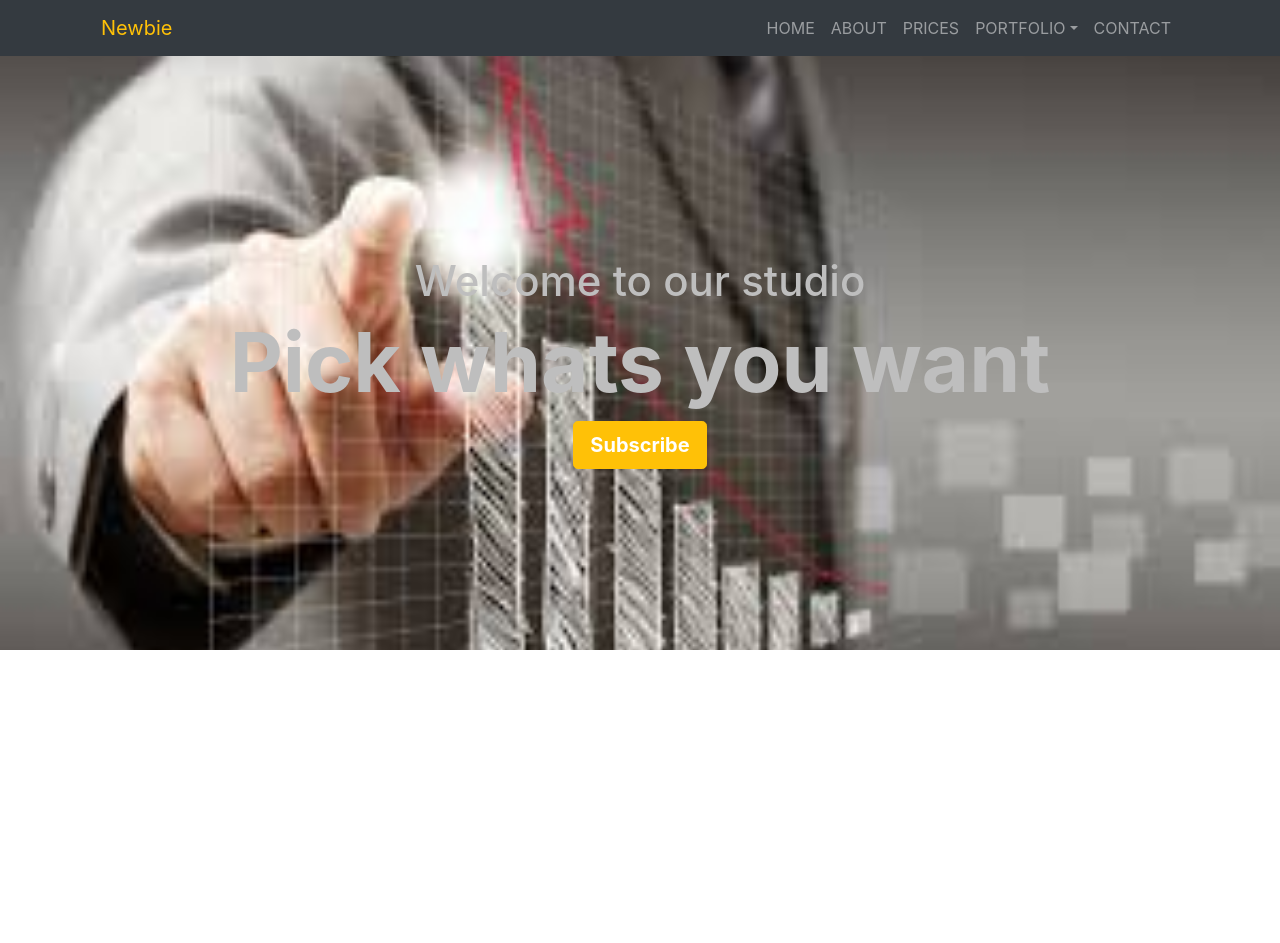
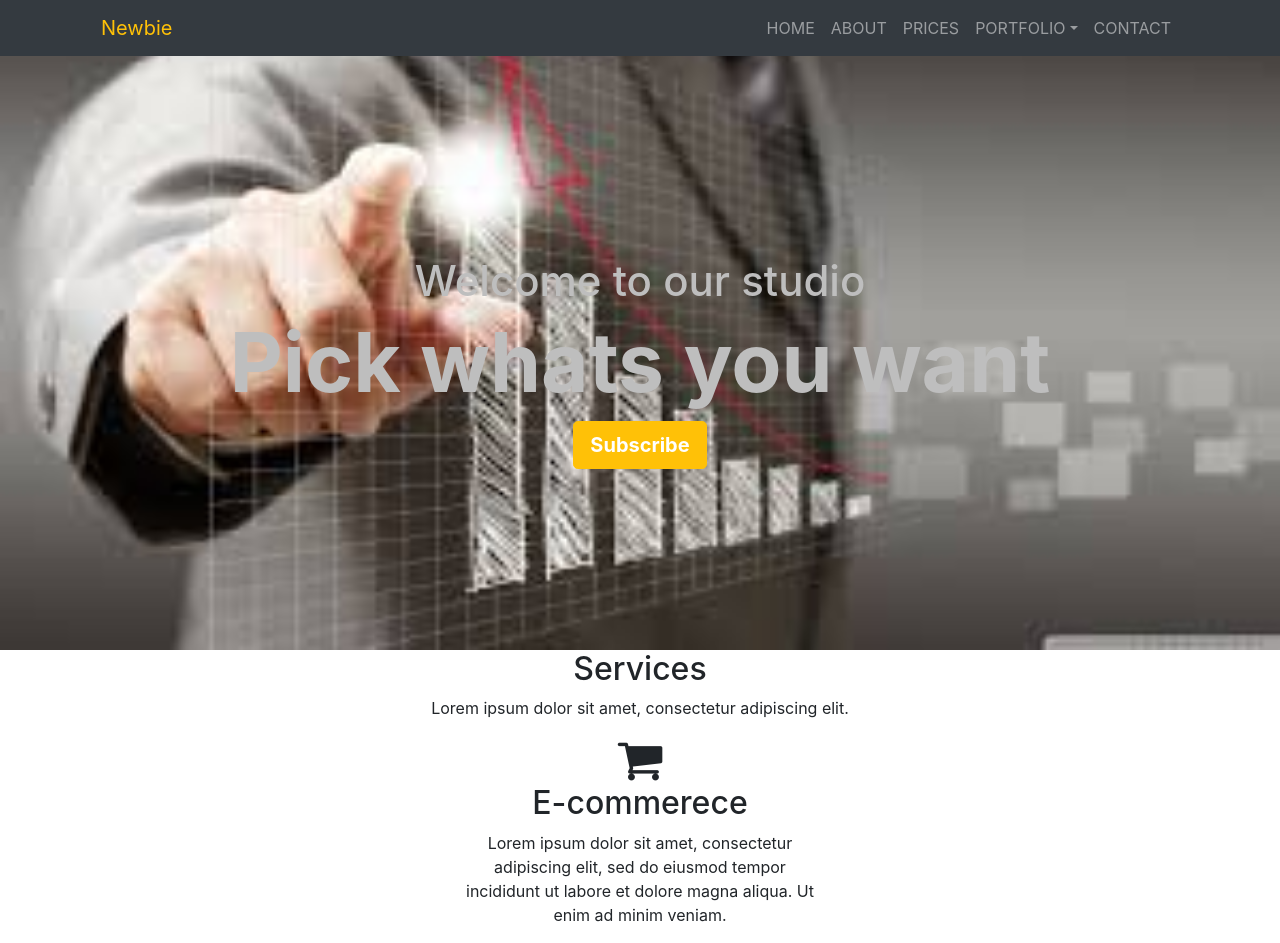
Before and after one commit to shahzain-lab/bootstrap, a React (Create React App) app: page / in a window 1280 px wide. Before the commit the page ends 800 px from the top, so only its background shows below. Built offline with nearby package versions, Linux system fonts and the light colour scheme.

Commit message:
create service

```diff
--- a/public/index.html
+++ b/public/index.html
@@ -9,6 +9,7 @@
       name="description"
       content="Web site created using create-react-app"
     />
+    <link rel="stylesheet" href="https://cdnjs.cloudflare.com/ajax/libs/font-awesome/4.7.0/css/font-awesome.min.css">
     <link rel="apple-touch-icon" href="%PUBLIC_URL%/logo192.png" />
     <!--
       manifest.json provides metadata used when your web app is installed on a
--- a/src/App.tsx
+++ b/src/App.tsx
@@ -2,11 +2,13 @@ import React from 'react';
 import '../node_modules/bootstrap/dist/css/bootstrap.min.css';
 import { Header } from './components/Header';
 import './App.css'
+import { Services } from './components/Services';
 
 function App() {
   return (
     <div>
      <Header />
+     <Services />
     </div>
   );
 }
--- /dev/null
+++ b/src/components/Services.tsx
@@ -0,0 +1,19 @@
+import React from 'react';
+
+export const Services =()=> {
+    return(
+        <div className="container service text-center">
+            <h2>Services</h2>
+            <p>Lorem ipsum dolor sit amet, consectetur adipiscing elit.</p>
+        <div className="row">
+            <div className="container col-lg-4 col-md-4 col-sm-4 col-10 d-block m-auto">
+                 <div className="imgSet m-auto d-block">
+                     <i className="fa fa-shopping-cart fa-3x"></i>
+                     <h2>E-commerece</h2>
+                     <p>Lorem ipsum dolor sit amet, consectetur adipiscing elit, sed do eiusmod tempor incididunt ut labore et dolore magna aliqua. Ut enim ad minim veniam.</p>
+                 </div>
+            </div>
+        </div>
+        </div>
+    )
+}
```
Also changed, not shown: 1 other file (tests, documents, lock files or other folders).
